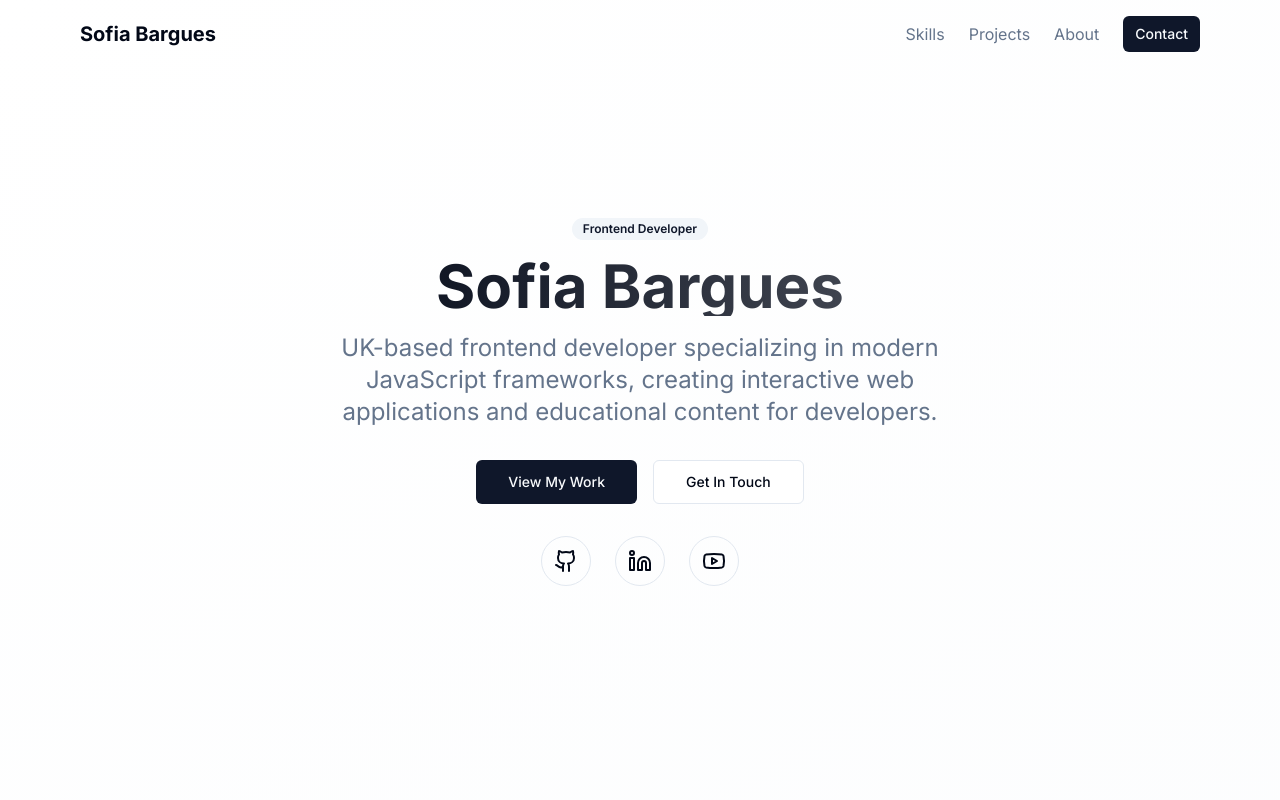
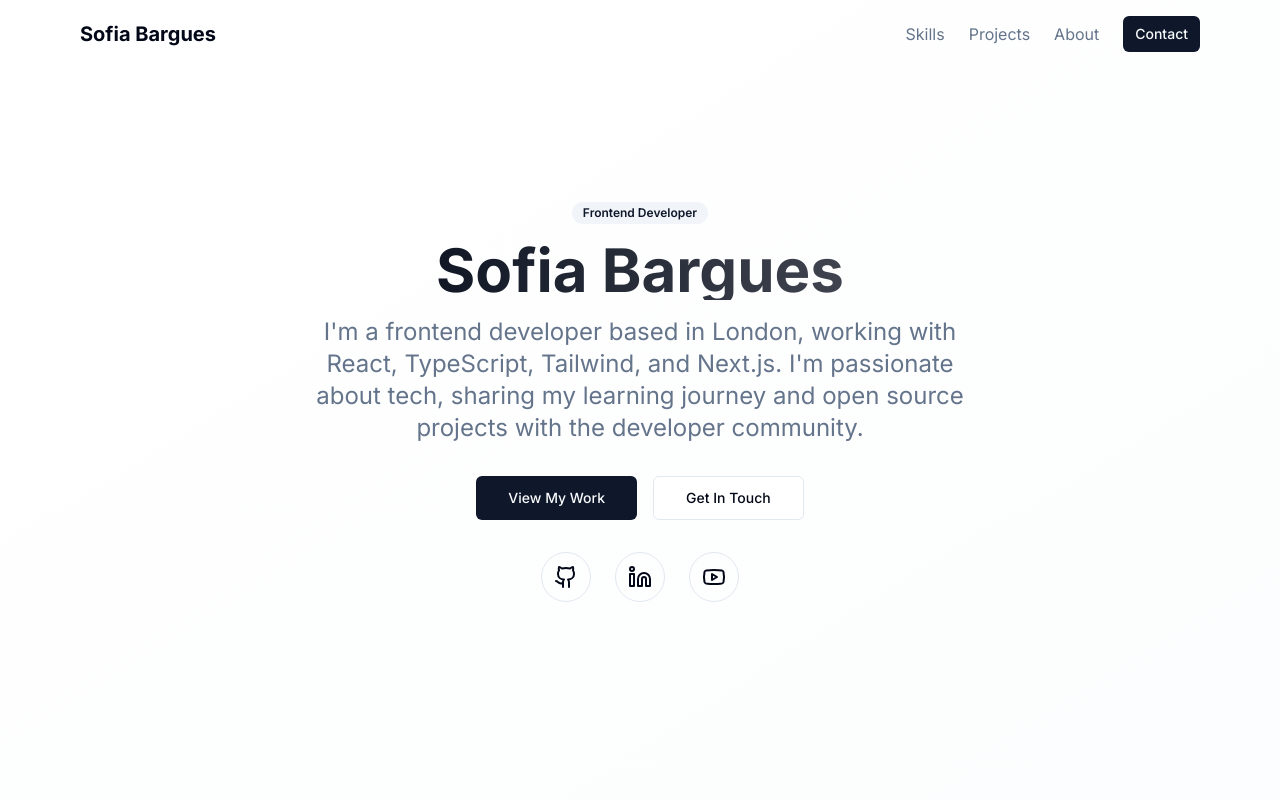
Before and after one commit to SofiaBargues/sofia-bargues-portfolio, a React (Vite) app: page / in a window 1280 px wide. Shown: the top 800 px of the page. Built offline with nearby package versions, Linux system fonts and the light colour scheme.

Commit message:
Replace hero description
Replaces the hero description with the provided text.

```diff
--- a/src/components/Hero.tsx
+++ b/src/components/Hero.tsx
@@ -1,4 +1,3 @@
-
 import { Badge } from "@/components/ui/badge";
 import { Button } from "@/components/ui/button";
 import { Github, Linkedin, Youtube } from "lucide-react";
@@ -15,8 +14,7 @@ const Hero = () => {
             Sofia Bargues
           </h1>
           <p className="text-xl md:text-2xl text-muted-foreground mb-8 max-w-2xl mx-auto leading-relaxed">
-            UK-based frontend developer specializing in modern JavaScript frameworks,
-            creating interactive web applications and educational content for developers.
+            I'm a frontend developer based in London, working with React, TypeScript, Tailwind, and Next.js. I'm passionate about tech, sharing my learning journey and open source projects with the developer community.
           </p>
         </div>
 
```
